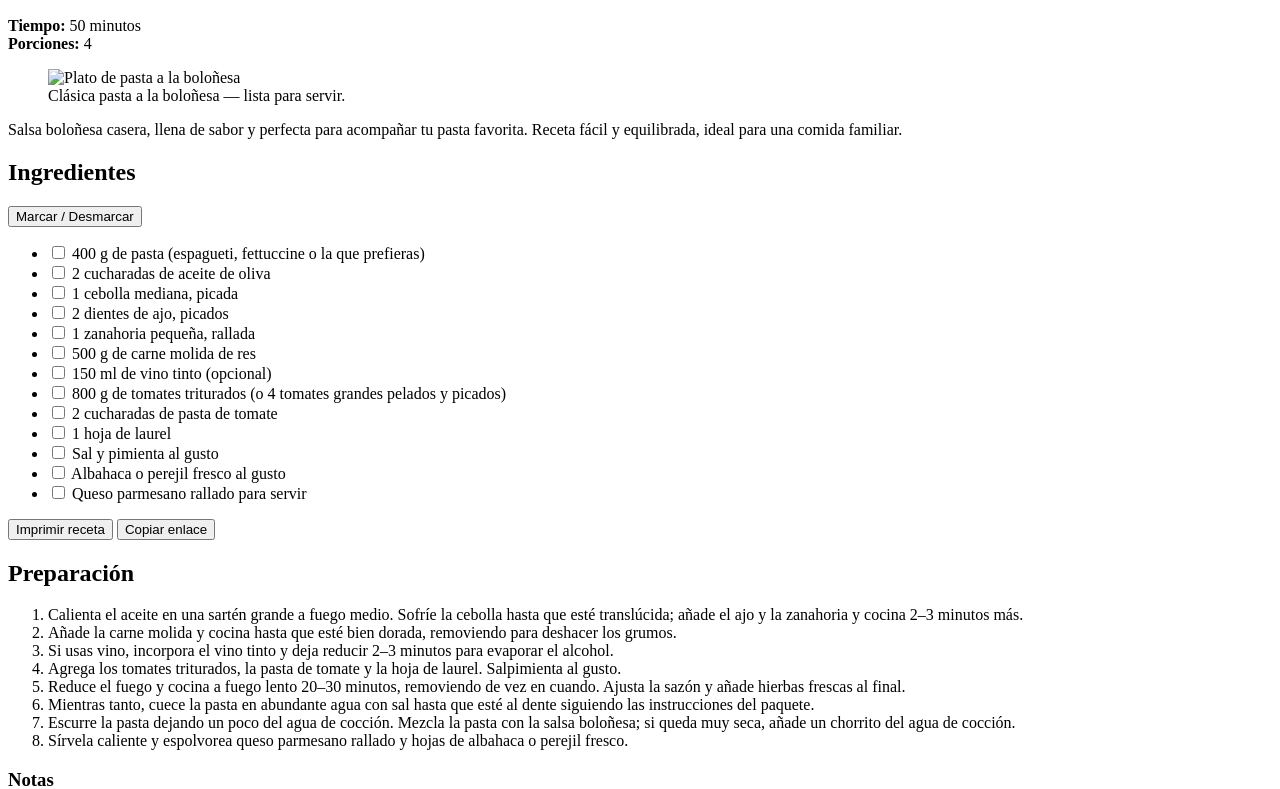
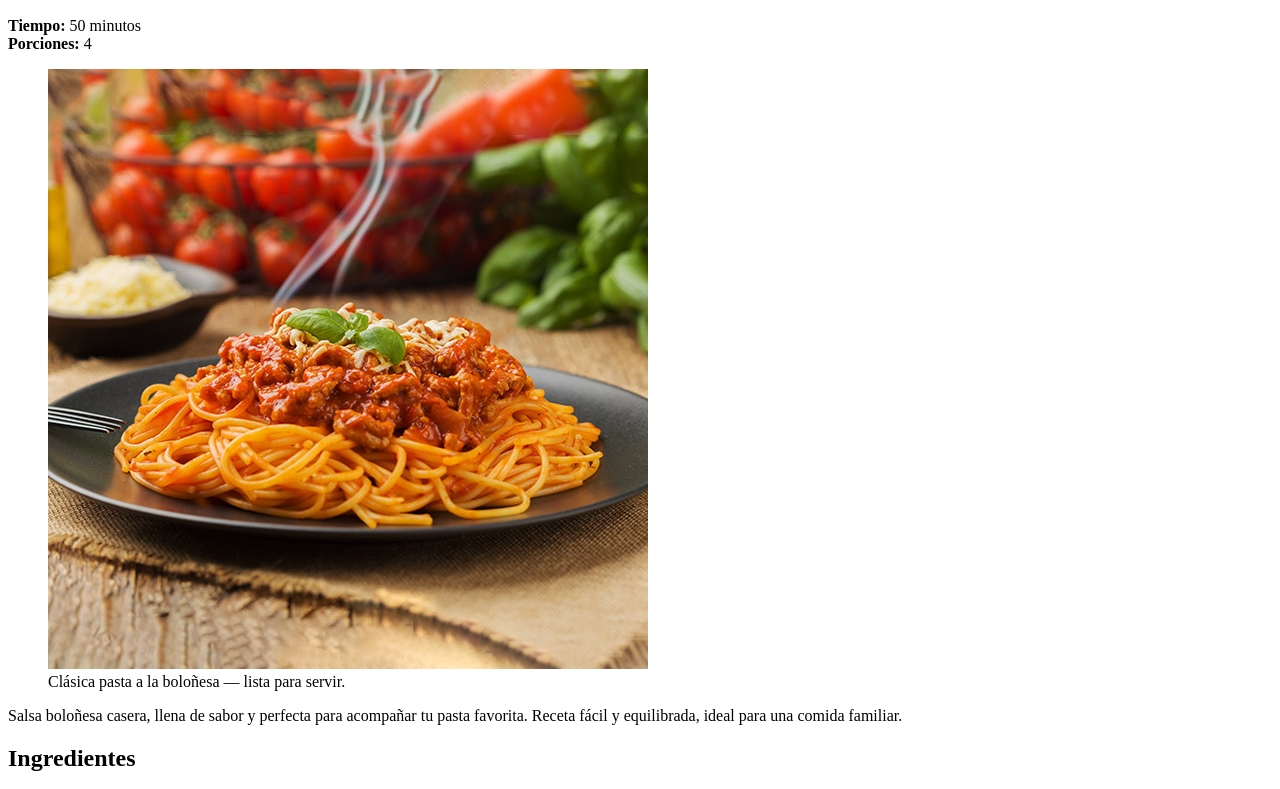
Before and after one commit to vrgas5812-alt/receta.github.io, a plain HTML site: page docs/index.html in a window 1280 px wide. Shown: the part 1006-1795 px from the top of the page. Drawn offline with Linux system fonts and the light colour scheme; a script that the page names is missing.

Commit message:
se agrega imagin pasta

```diff
--- a/docs/index.html
+++ b/docs/index.html
@@ -64,7 +64,7 @@
         <div class="main-column">
           <figure class="recipe-figure">
             <!-- Replace src with your image file path -->
-            <img src="assets/pasta-bolognese.jpg" alt="Plato de pasta a la boloñesa" id="recipe-image" />
+            <img src="imagenes/cuerpo_pasta.jpg" alt="Plato de pasta a la boloñesa" id="recipe-image" />
             <figcaption>Clásica pasta a la boloñesa — lista para servir.</figcaption>
           </figure>
 
```
